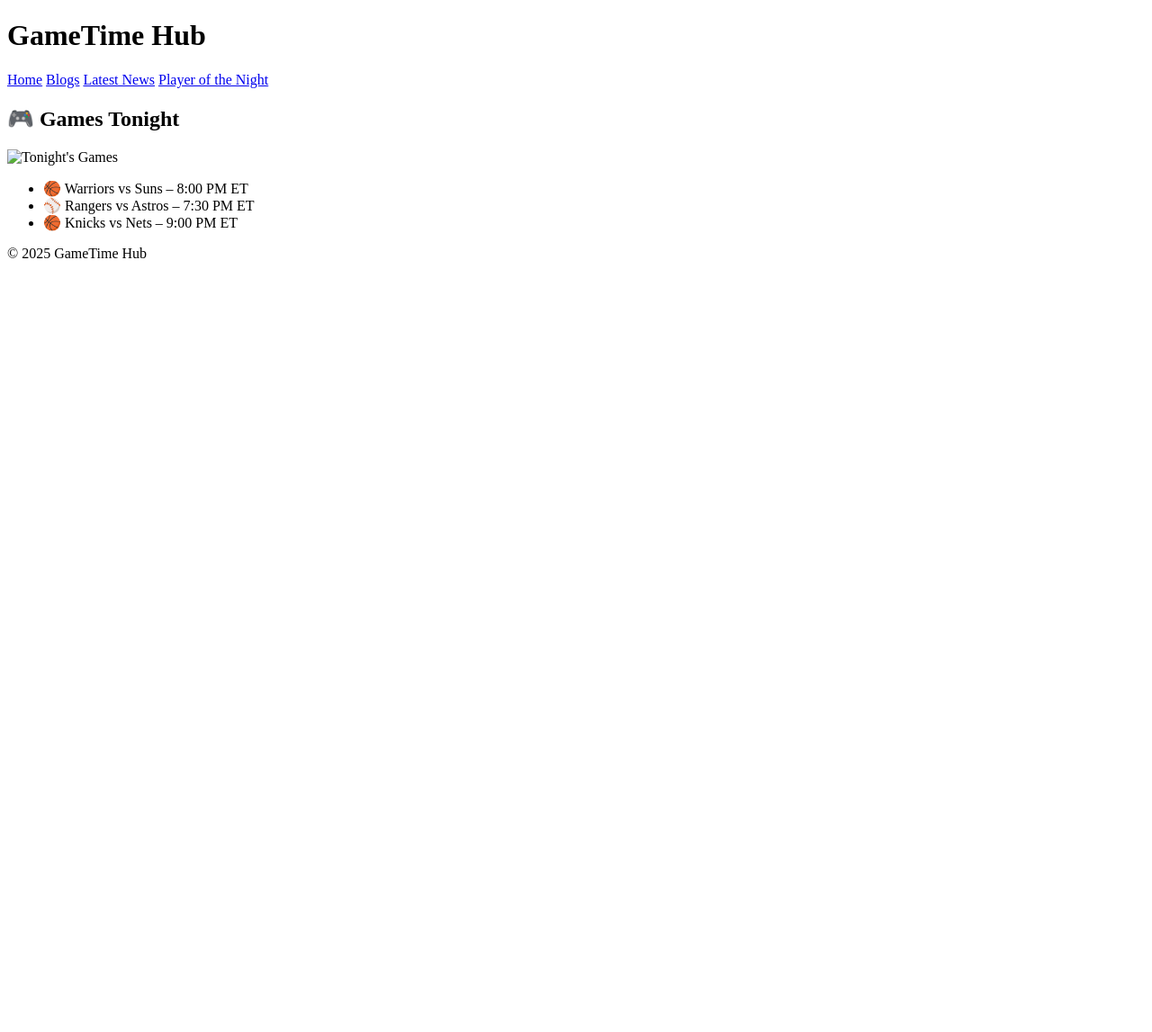
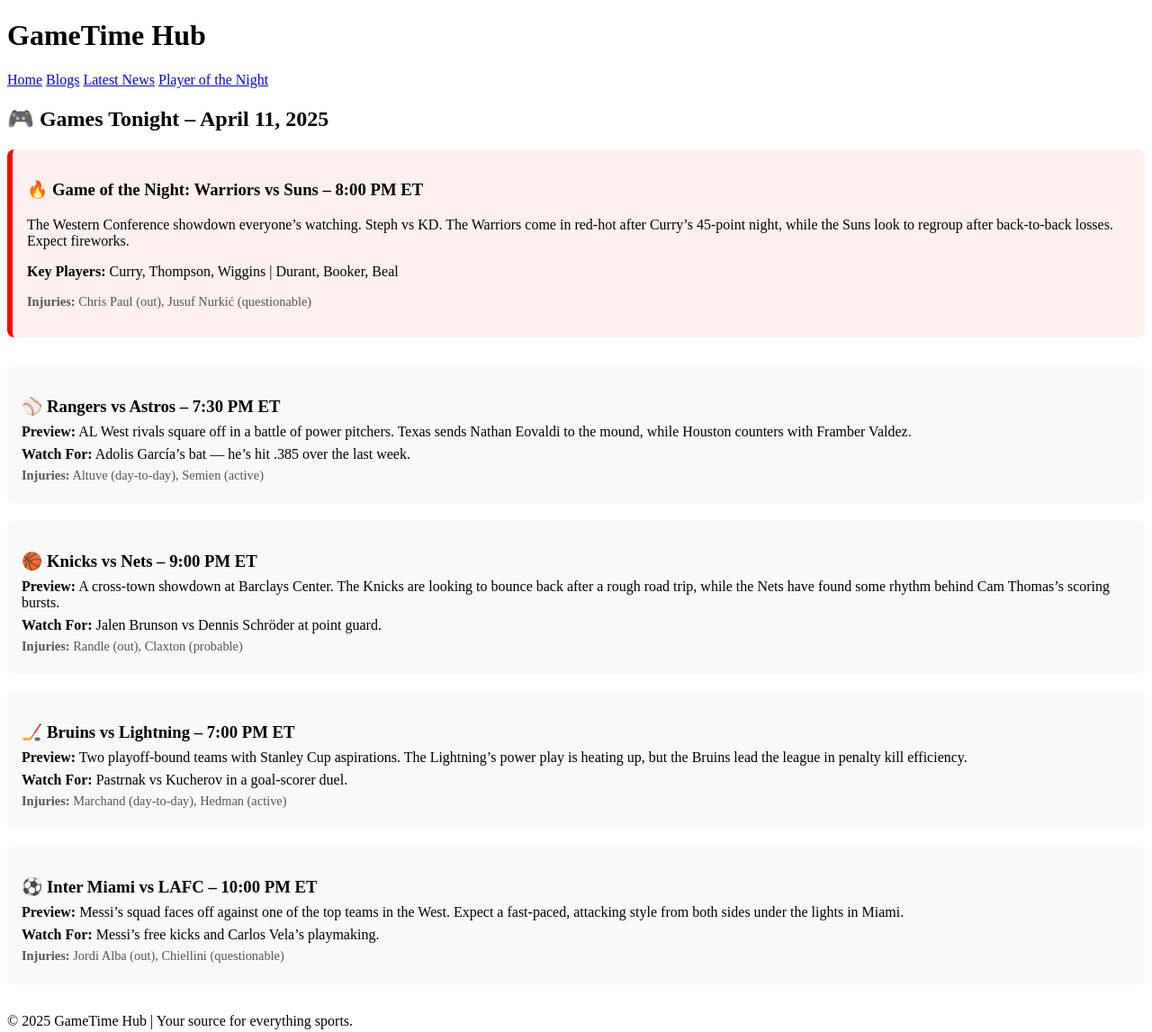
Before and after one commit to BrodyCerrato/GameTime-Hub, a plain HTML site: page games.html in a window 1280 px wide. Shown: the whole page at 90% size. Before the commit the page ends 800 px from the top, so only its background shows below. Drawn offline with Linux system fonts and the light colour scheme.

Commit message:
Update games.html

```diff
--- a/games.html
+++ b/games.html
@@ -4,6 +4,39 @@
   <meta charset="UTF-8" />
   <title>GameTime Hub | Games Tonight</title>
   <link rel="stylesheet" href="style.css" />
+  <style>
+    .game-night {
+      margin-bottom: 2rem;
+    }
+
+    .matchup {
+      background-color: #f9f9f9;
+      padding: 1rem;
+      border-radius: 8px;
+      margin-bottom: 1.2rem;
+    }
+
+    .matchup h3 {
+      margin-bottom: 0.5rem;
+    }
+
+    .matchup p {
+      margin: 0.4rem 0;
+    }
+
+    .spotlight {
+      background-color: #fff0f0;
+      border-left: 6px solid red;
+      padding: 1rem;
+      border-radius: 8px;
+      margin-bottom: 2rem;
+    }
+
+    .injuries {
+      font-size: 0.9em;
+      color: #555;
+    }
+  </style>
 </head>
 <body>
   <div class="container">
@@ -14,19 +47,52 @@
       <a href="news.html">Latest News</a>
       <a href="player.html">Player of the Night</a>
     </nav>
+
     <main>
-      <section>
-        <h2>🎮 Games Tonight</h2>
-        <img src="images/games.jpg" alt="Tonight's Games" class="content-image" />
-        <ul>
-          <li>🏀 Warriors vs Suns – 8:00 PM ET</li>
-          <li>⚾ Rangers vs Astros – 7:30 PM ET</li>
-          <li>🏀 Knicks vs Nets – 9:00 PM ET</li>
-        </ul>
+      <h2>🎮 Games Tonight – April 11, 2025</h2>
+
+      <!-- Spotlight Matchup -->
+      <section class="spotlight">
+        <h3>🔥 Game of the Night: Warriors vs Suns – 8:00 PM ET</h3>
+        <p>The Western Conference showdown everyone’s watching. Steph vs KD. The Warriors come in red-hot after Curry’s 45-point night, while the Suns look to regroup after back-to-back losses. Expect fireworks.</p>
+        <p><strong>Key Players:</strong> Curry, Thompson, Wiggins | Durant, Booker, Beal</p>
+        <p class="injuries"><strong>Injuries:</strong> Chris Paul (out), Jusuf Nurkić (questionable)</p>
+      </section>
+
+      <!-- Full Schedule -->
+      <section class="game-night">
+        <div class="matchup">
+          <h3>⚾ Rangers vs Astros – 7:30 PM ET</h3>
+          <p><strong>Preview:</strong> AL West rivals square off in a battle of power pitchers. Texas sends Nathan Eovaldi to the mound, while Houston counters with Framber Valdez.</p>
+          <p><strong>Watch For:</strong> Adolis García’s bat — he’s hit .385 over the last week.</p>
+          <p class="injuries"><strong>Injuries:</strong> Altuve (day-to-day), Semien (active)</p>
+        </div>
+
+        <div class="matchup">
+          <h3>🏀 Knicks vs Nets – 9:00 PM ET</h3>
+          <p><strong>Preview:</strong> A cross-town showdown at Barclays Center. The Knicks are looking to bounce back after a rough road trip, while the Nets have found some rhythm behind Cam Thomas’s scoring bursts.</p>
+          <p><strong>Watch For:</strong> Jalen Brunson vs Dennis Schröder at point guard.</p>
+          <p class="injuries"><strong>Injuries:</strong> Randle (out), Claxton (probable)</p>
+        </div>
+
+        <div class="matchup">
+          <h3>🏒 Bruins vs Lightning – 7:00 PM ET</h3>
+          <p><strong>Preview:</strong> Two playoff-bound teams with Stanley Cup aspirations. The Lightning’s power play is heating up, but the Bruins lead the league in penalty kill efficiency.</p>
+          <p><strong>Watch For:</strong> Pastrnak vs Kucherov in a goal-scorer duel.</p>
+          <p class="injuries"><strong>Injuries:</strong> Marchand (day-to-day), Hedman (active)</p>
+        </div>
+
+        <div class="matchup">
+          <h3>⚽ Inter Miami vs LAFC – 10:00 PM ET</h3>
+          <p><strong>Preview:</strong> Messi’s squad faces off against one of the top teams in the West. Expect a fast-paced, attacking style from both sides under the lights in Miami.</p>
+          <p><strong>Watch For:</strong> Messi’s free kicks and Carlos Vela’s playmaking.</p>
+          <p class="injuries"><strong>Injuries:</strong> Jordi Alba (out), Chiellini (questionable)</p>
+        </div>
       </section>
     </main>
+
     <footer>
-      <p>© 2025 GameTime Hub</p>
+      <p>© 2025 GameTime Hub | Your source for everything sports.</p>
     </footer>
   </div>
 </body>
```
